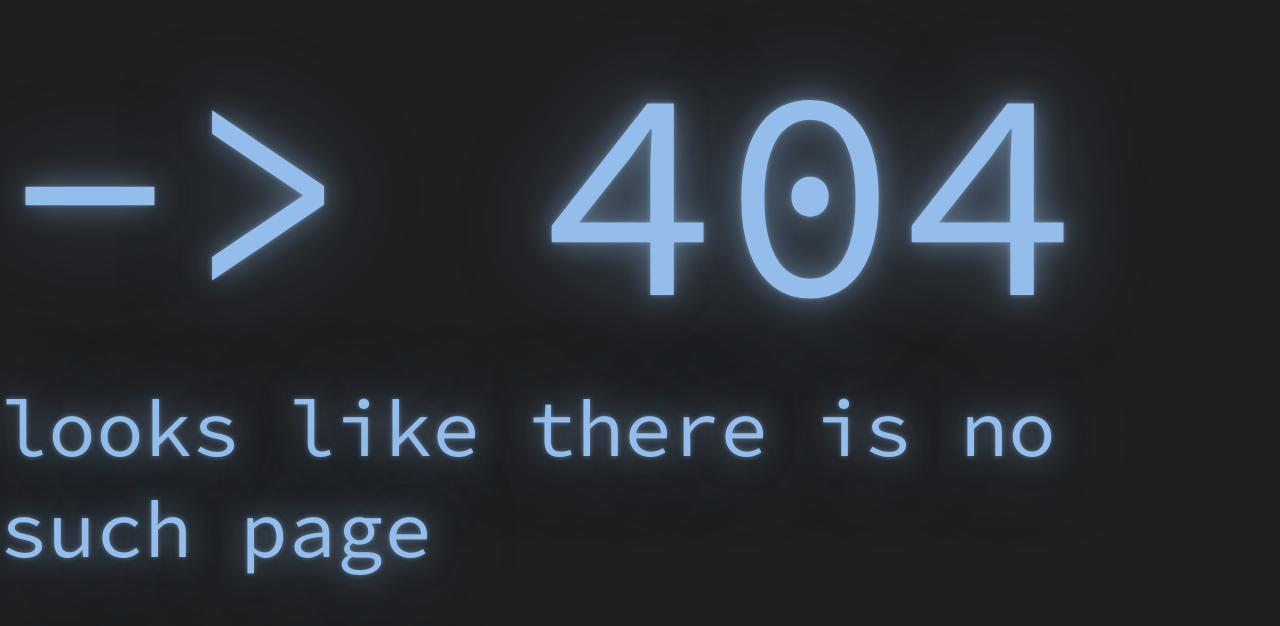
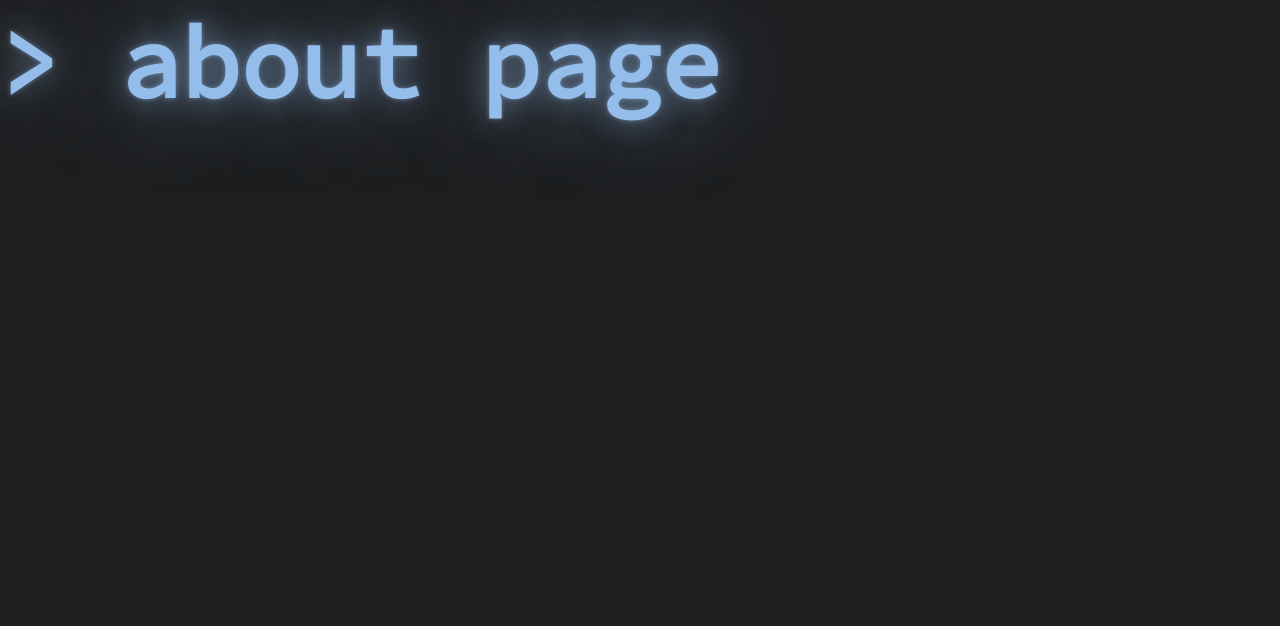
Before and after one commit to makeshort/frontend, a React (Create React App) app: page / in a window 1280 px wide. Before the commit this address had no page. Shown: the top 626 px of the page. Built offline with nearby package versions, Linux system fonts and the light colour scheme; the HTML template or start-up script is replaced by a standard one.

Commit message:
chore: add AboutPage

```diff
--- a/src/App.tsx
+++ b/src/App.tsx
@@ -1,5 +1,6 @@
 import InputBar from "./components/InputBar/InputBar";
 import Navbar from "./components/Navbar/Navbar";
+import AboutPage from "./pages/About/About";
 import NoPage from './pages/NoPage/NoPage';
 import React from 'react';
 import './App.css';
@@ -12,7 +13,7 @@ function App() {
     //     <InputBar />
     //   </div>
     // </div>
-      <NoPage />
+      <AboutPage />
   );
 }
 
--- /dev/null
+++ b/src/pages/About/About.css
@@ -0,0 +1,10 @@
+div {
+    font-size: 100px;
+    font-weight: bold;
+    padding: 0;
+    margin: 0;
+    color: #95BDEC;
+    text-shadow: 0 0 5px rgba(149, 189, 236, 0.5),
+                0 0 30px rgba(149, 189, 236, 0.5),
+                0 0 90px rgba(149, 189, 236, 0.5);
+}
--- /dev/null
+++ b/src/pages/About/About.tsx
@@ -0,0 +1,12 @@
+import React from 'react';
+import './About.css';
+
+const AboutPage: React.FC = () => {
+    return (
+        <div>
+            {"> about page"}
+        </div>
+    );
+}
+
+export default AboutPage;
```
